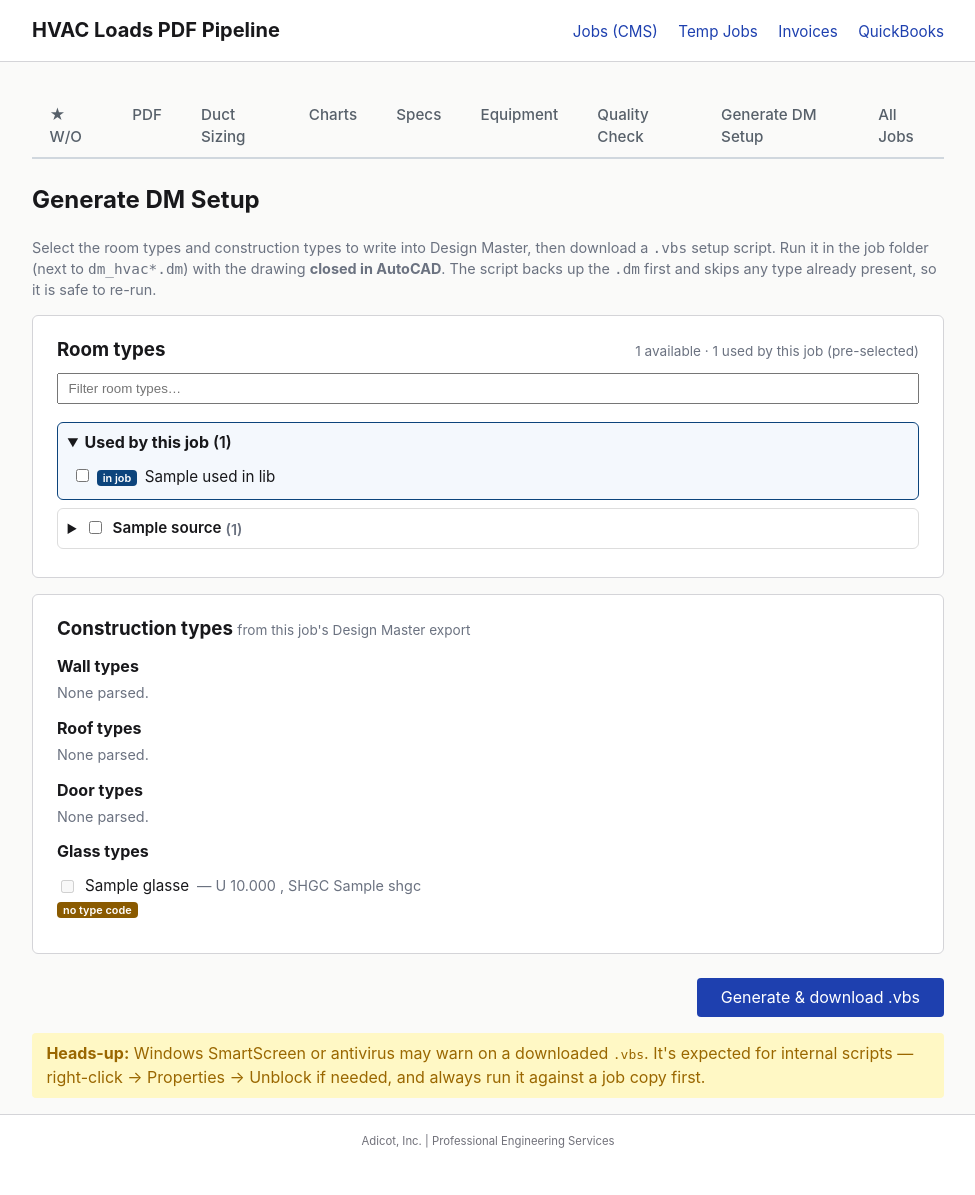
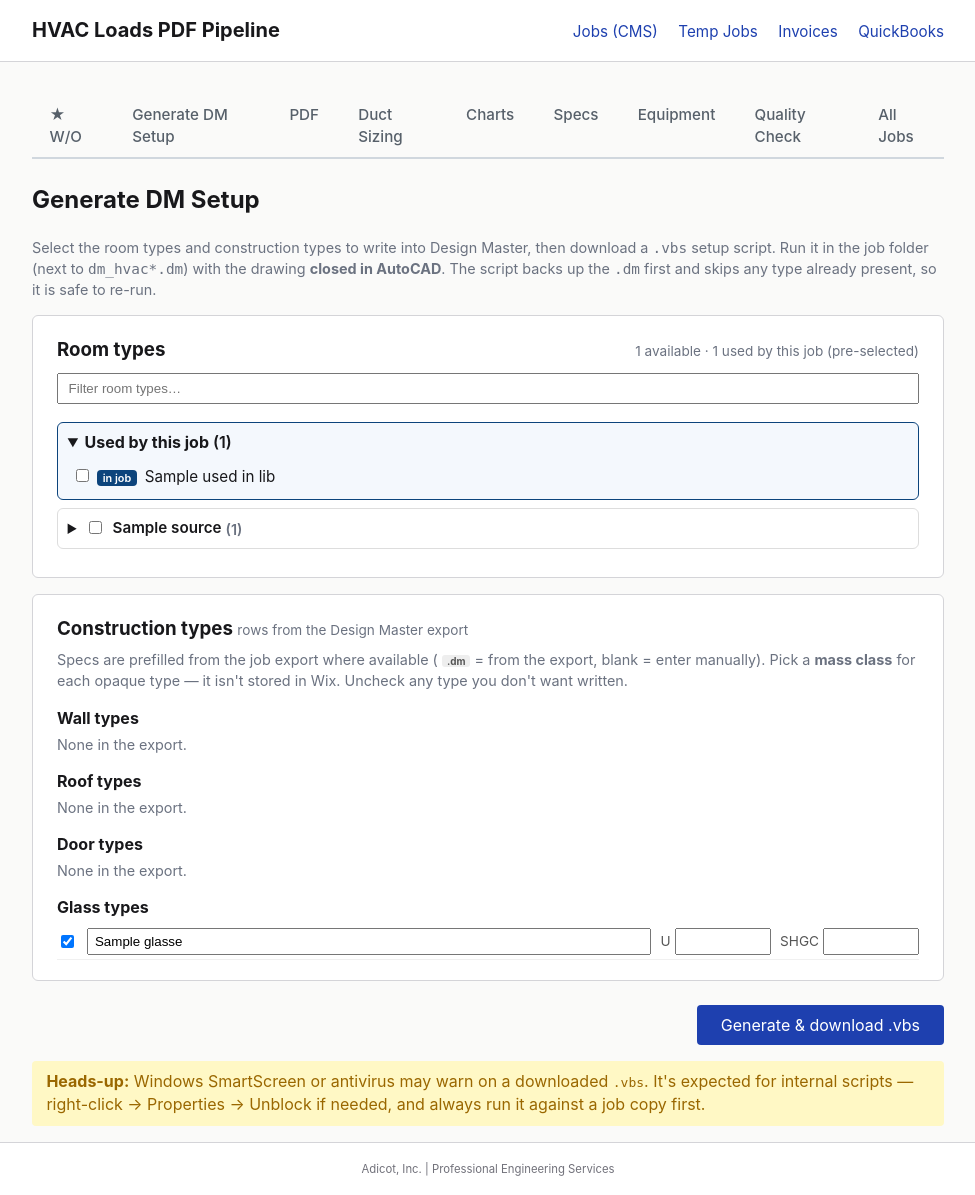
Before and after one commit to mileschoquette/adicot-Load-calc-doc, a Flask app: template templates/job_dm_setup.html in a window 1280 px wide. Shown: the whole page, without its empty margins (152-1127 px from the left). Before the commit the page ends 1148 px from the top, so only its background shows below. Run offline with Flask 3, Linux system fonts and the light colour scheme; the template is opened without the code that fills it: most values are stand-ins (such as "Sample title", 1, 10 or a date in 2020).

Commit message:
Add files via upload

```diff
--- a/templates/_tabs.html
+++ b/templates/_tabs.html
@@ -9,6 +9,9 @@
 <nav class="tab-strip" aria-label="Job tabs">
   <a class="tab {% if active_tab == 'star' %}active{% endif %}"
      href="{{ url_for('job_star', job_id=job_id) }}">★ W/O</a>
+  {# Available with the work order — does not require a parsed report. #}
+  <a class="tab {% if active_tab == 'dm-setup' %}active{% endif %}"
+     href="{{ url_for('job_dm_setup', job_id=job_id) }}">Generate DM Setup</a>
   {% if parsed %}
     <a class="tab {% if active_tab == 'pdfs' %}active{% endif %}"
        href="{{ url_for('results', job_id=job_id) }}">PDF</a>
@@ -22,8 +25,6 @@
        href="{{ url_for('job_equip', job_id=job_id) }}">Equipment</a>
     <a class="tab {% if active_tab == 'quality' %}active{% endif %}"
        href="{{ url_for('job_quality', job_id=job_id) }}">Quality Check</a>
-    <a class="tab {% if active_tab == 'dm-setup' %}active{% endif %}"
-       href="{{ url_for('job_dm_setup', job_id=job_id) }}">Generate DM Setup</a>
   {% else %}
     <span class="tab disabled" title="Parse the job to enable">PDF</span>
     <span class="tab disabled" title="Parse the job to enable">Duct Sizing</span>
@@ -31,7 +32,6 @@
     <span class="tab disabled" title="Parse the job to enable">Specs</span>
     <span class="tab disabled" title="Parse the job to enable">Equipment</span>
     <span class="tab disabled" title="Parse the job to enable">Quality Check</span>
-    <span class="tab disabled" title="Parse the job to enable">Generate DM Setup</span>
   {% endif %}
   <a class="tab tab-right" href="{{ url_for('index') }}">All Jobs</a>
 </nav>
--- a/templates/job_dm_setup.html
+++ b/templates/job_dm_setup.html
@@ -63,38 +63,56 @@
     {% endfor %}
   </section>
 
-  {# ── Construction types (from the parsed job) ───────────────────── #}
+  {# ── Construction types (rows from the .dm export, specs prefilled from Wix) ── #}
   <section>
-    <h3 style="margin-top:0;">Construction types <span class="muted" style="font-size:.85rem; font-weight:400;">from this job's Design Master export</span></h3>
+    <h3 style="margin-top:0;">Construction types
+      <span class="muted" style="font-size:.85rem; font-weight:400;">rows from the Design Master export</span></h3>
+    <p class="muted" style="margin:.2rem 0 .6rem;">
+      Specs are prefilled from the {% if from_wix %}Wix work-order (<span class="src src-wix">Wix</span>){% else %}job export{% endif %}
+      where available (<span class="src src-dm">.dm</span> = from the export, blank = enter manually).
+      Pick a <strong>mass class</strong> for each opaque type — it isn't stored in Wix.
+      Uncheck any type you don't want written.
+    </p>
 
-    {% macro con_list(title, items, field, show_shgc=False) %}
-      <h4 style="margin:.8rem 0 .3rem;">{{ title }}</h4>
+    {% macro src_badge(s) %}{% if s %}<span class="src src-{{ s|lower|replace('.','') }}">{{ s }}</span>{% endif %}{% endmacro %}
+
+    {% macro opaque(title, cat, items) %}
+      <h4 style="margin:.9rem 0 .3rem;">{{ title }}</h4>
       {% if items %}
         {% for c in items %}
-        <div class="field-row">
-          <label class="checkbox">
-            <input type="checkbox" name="{{ field }}" value="{{ c.name }}"
-                   {{ 'checked' if c.insertable }} {{ 'disabled' if not c.insertable }}>
-            {{ c.name }}
-            <span class="muted">
-              — U {{ '%.3f'|format(c.u_value) if c.u_value is not none else '?' }}
-              {% if show_shgc %}, SHGC {{ c.shgc if c.shgc is not none else '?' }}{% endif %}
-            </span>
-          </label>
-          {% if not c.insertable %}
-          <span class="rt-badge warnbadge" title="No DM construction-type code in the export — add this one manually in Design Master">no type code</span>
-          {% endif %}
+        <div class="con-row">
+          <label class="checkbox con-inc"><input type="checkbox" name="{{ cat }}_include" value="{{ loop.index0 }}" checked></label>
+          <input type="text" name="{{ cat }}_name_{{ loop.index0 }}" value="{{ c.name }}" class="con-name" aria-label="Name">
+          <span class="con-field">U <input type="number" step="0.001" min="0" name="{{ cat }}_u_{{ loop.index0 }}" value="{{ c.u }}" class="con-u">{{ src_badge(c.u_source) }}</span>
+          <select name="{{ cat }}_type_{{ loop.index0 }}" class="con-type" aria-label="Mass class">
+            <option value="">— mass class —</option>
+            {% for label, code in c.options %}<option value="{{ code }}">{{ label }}</option>{% endfor %}
+          </select>
+          <label class="checkbox con-dark"><input type="checkbox" name="{{ cat }}_dark_{{ loop.index0 }}" {{ 'checked' if c.dark }}> dark{{ src_badge(c.dark_source) }}</label>
         </div>
         {% endfor %}
       {% else %}
-        <p class="muted" style="margin:.2rem 0 0;">None parsed.</p>
+        <p class="muted" style="margin:.2rem 0 0;">None in the export.</p>
       {% endif %}
     {% endmacro %}
 
-    {{ con_list("Wall types", walls, "wall_types") }}
-    {{ con_list("Roof types", roofs, "roof_types") }}
-    {{ con_list("Door types", doors, "door_types") }}
-    {{ con_list("Glass types", glasses, "glass_types", show_shgc=True) }}
+    {{ opaque("Wall types", "wall", walls) }}
+    {{ opaque("Roof types", "roof", roofs) }}
+    {{ opaque("Door types", "door", doors) }}
+
+    <h4 style="margin:.9rem 0 .3rem;">Glass types</h4>
+    {% if glasses %}
+      {% for c in glasses %}
+      <div class="con-row">
+        <label class="checkbox con-inc"><input type="checkbox" name="glass_include" value="{{ loop.index0 }}" checked></label>
+        <input type="text" name="glass_name_{{ loop.index0 }}" value="{{ c.name }}" class="con-name" aria-label="Name">
+        <span class="con-field">U <input type="number" step="0.001" min="0" name="glass_u_{{ loop.index0 }}" value="{{ c.u }}" class="con-u">{{ src_badge(c.u_source) }}</span>
+        <span class="con-field">SHGC <input type="number" step="0.01" min="0" max="1" name="glass_shgc_{{ loop.index0 }}" value="{{ c.shgc }}" class="con-u">{{ src_badge(c.shgc_source) }}</span>
+      </div>
+      {% endfor %}
+    {% else %}
+      <p class="muted" style="margin:.2rem 0 0;">None in the export.</p>
+    {% endif %}
   </section>
 
   <div class="submit-row">
@@ -118,6 +136,18 @@
 .rt-summary { font-size:.82rem; }
 .rt-badge { font-size:.68rem; font-weight:600; background:#0c447c; color:#fff; padding:1px 6px; border-radius:4px; margin-right:.2rem; }
 .warnbadge { background:#8a5a00; }
+
+/* ── Construction rows ── */
+.con-row { display:flex; align-items:center; gap:.6rem; flex-wrap:wrap; padding:.25rem 0; border-bottom:1px solid #f0f0f0; }
+.con-inc { margin:0; }
+.con-name { flex:1 1 14rem; min-width:10rem; padding:.25rem .4rem; }
+.con-field { display:inline-flex; align-items:center; gap:.25rem; font-size:.85rem; color:#555; }
+.con-u { width:6rem; padding:.25rem .4rem; }
+.con-type { padding:.25rem .4rem; }
+.con-dark { margin:0; font-size:.85rem; }
+.src { font-size:.62rem; font-weight:700; padding:0 5px; border-radius:3px; margin-left:.25rem; vertical-align:middle; }
+.src-wix { background:#e6f1fb; color:#0c447c; }
+.src-dm  { background:#eee; color:#555; }
 </style>
 
 <script>
```
